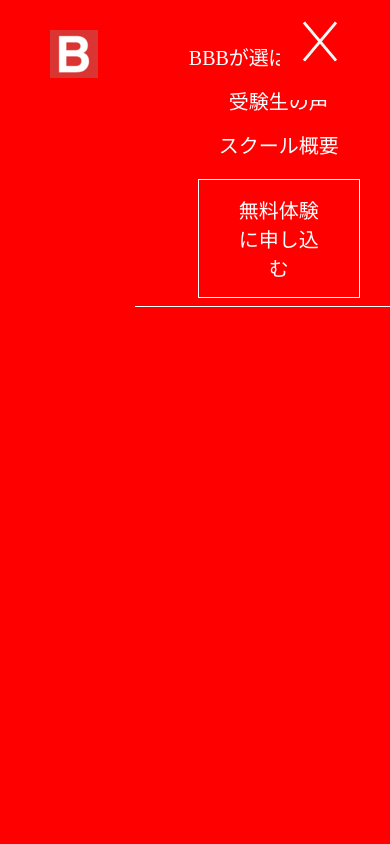
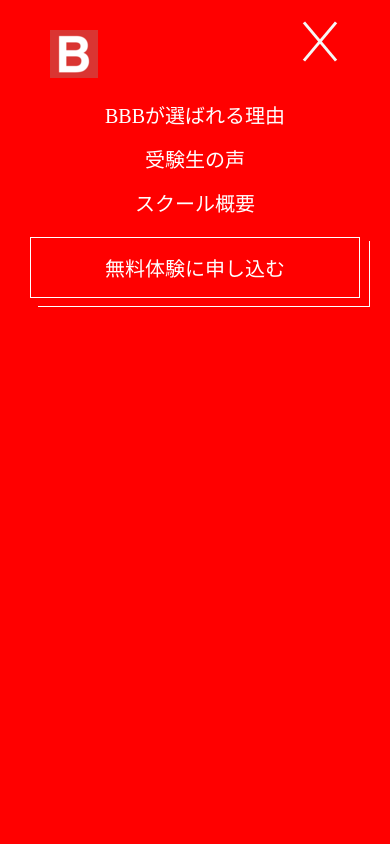
Before and after one commit to riku546/BBB-, a plain HTML site: page index.html in a window 390 px wide. Both pictures are taken after a click on the element 335 px from the left and 50 px from the top of the page. Shown: the top 844 px of the page. Drawn offline with nearby package versions, Linux system fonts and the light colour scheme.

Commit message:
Update style.css

```diff
--- a/style.css
+++ b/style.css
@@ -506,6 +506,16 @@ margin-right:10%;
    margin-right: 10px;
  } */
 
+   nav.open{
+   left: 0;
+   right: 0;
+   top: 100px;
+ }
+ .hamburgur-link::after{
+   right: 20px;
+   width: 85%;
+ }
+
 
   .image img{
 width: 100%;
```
